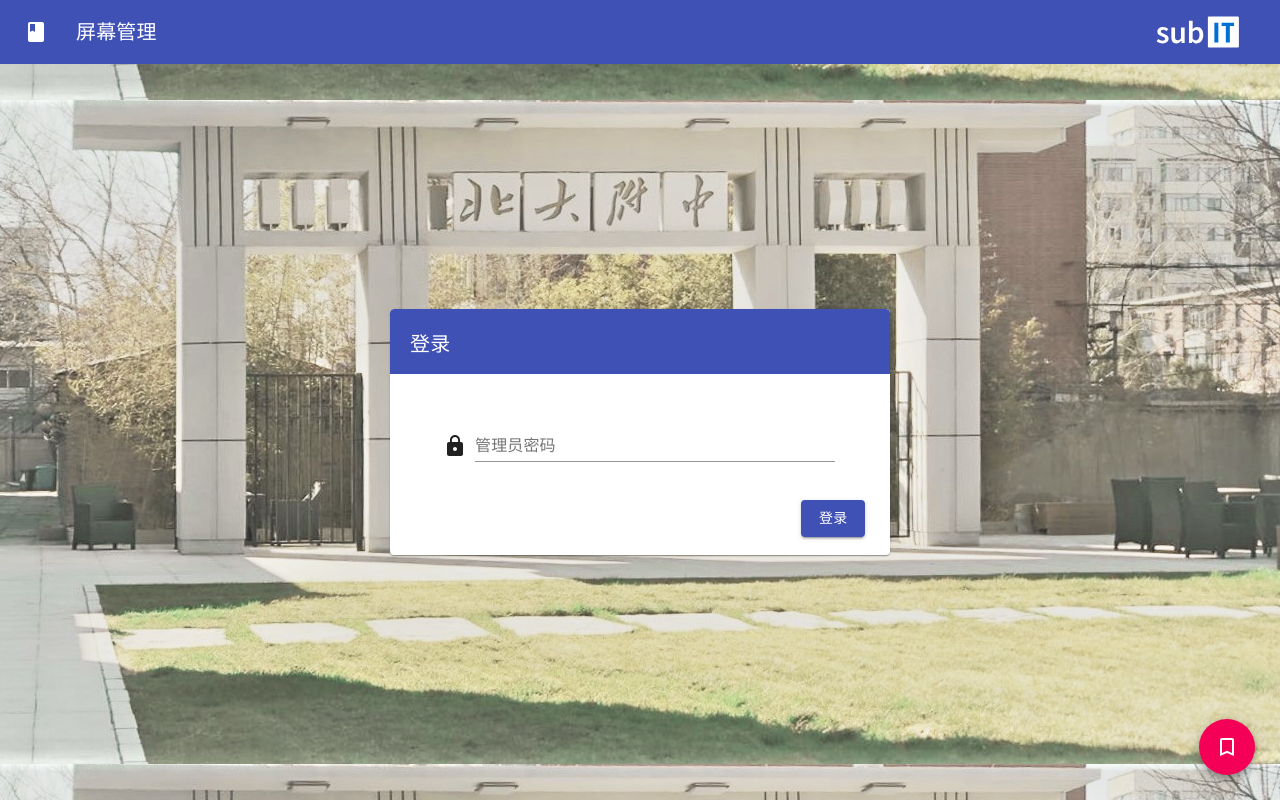
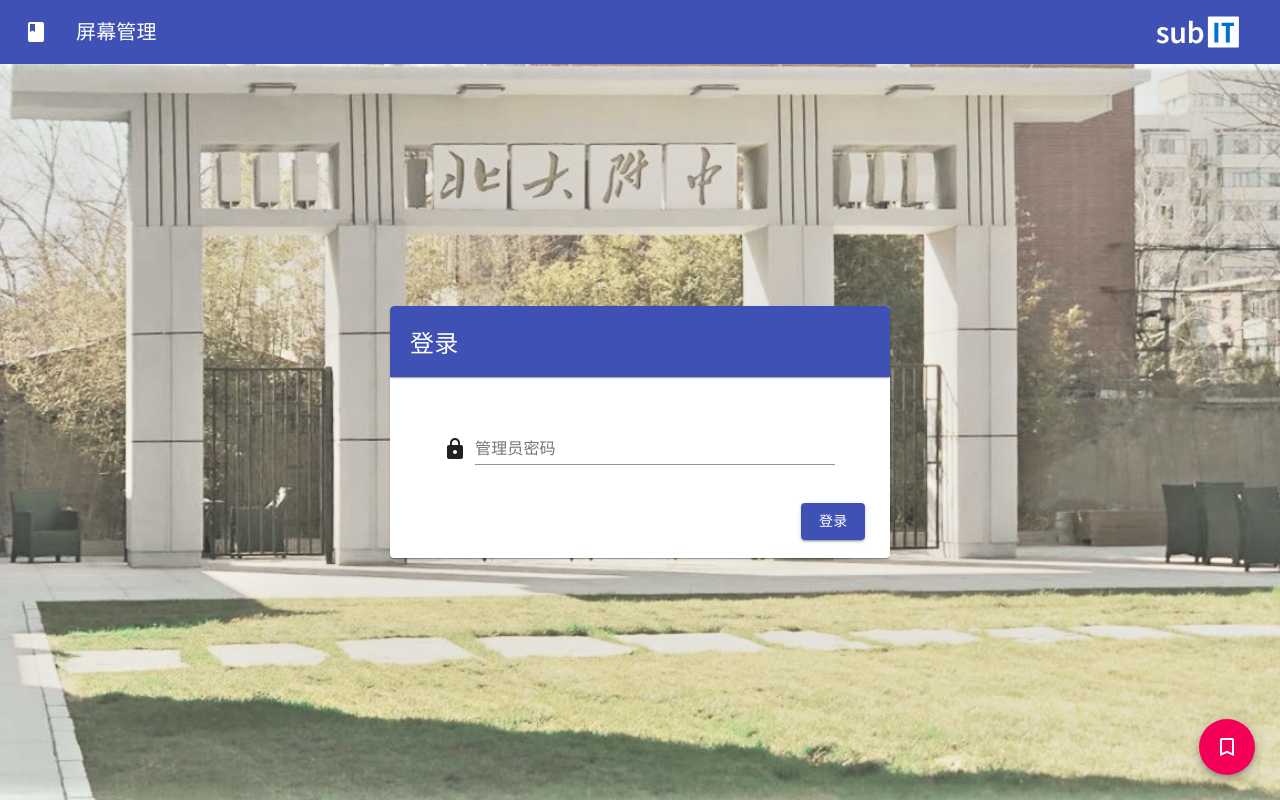
Before and after one commit to steven12138/screen-os, a React (Create React App) app: page / in a window 1280 px wide. Built offline with nearby package versions, Linux system fonts and the light colour scheme.

Commit message:
Fixed Bugs
1. Fixed background
2. Fixed login card

```diff
--- a/src/components/LoginBox.jsx
+++ b/src/components/LoginBox.jsx
@@ -9,6 +9,7 @@ import TextField from "@material-ui/core/TextField";
 import Grid from "@material-ui/core/Grid";
 import Lock from "@material-ui/icons/Lock";
 import axios from "axios";
+import Paper from '@material-ui/core/Paper';
 
 class LoginBox extends React.Component {
   constructor(props) {
@@ -49,17 +50,15 @@ class LoginBox extends React.Component {
     return (
       <Card style={{ width: "500px", maxHeight: "300px" }}>
         <CardContent style={{ padding: 0 }}>
-          <CardActionArea
-            style={{
-              padding: "20px 20px 15px 20px",
-              borderRadius: "4px 4px 0 0",
-              backgroundColor: "#3f51b5",
-            }}
-          >
+          <Paper style={{
+            padding: "20px 20px 15px 20px",
+            borderRadius: "4px 4px 0 0",
+            backgroundColor: "#3f51b5",
+          }}>
             <Typography style={{ color: "white", fontSize: "1.5em" }}>
               登录
             </Typography>
-          </CardActionArea>
+          </Paper>
           <CardContent justify="center">
             <Grid
               container
--- a/src/views/Home.jsx
+++ b/src/views/Home.jsx
@@ -12,8 +12,10 @@ class Home extends React.Component {
         <div
           style={{
             height: "calc(100vh - 64px)",
+            backgroundSize: "cover",
             backgroundImage: `url(${BKImage})`,
             backgroundPosition: "center",
+            backgroundRepeat: "no-repeat",
           }}
         >
           <div
```
Also changed, not shown: 1 other file (tests, documents, lock files or other folders).
